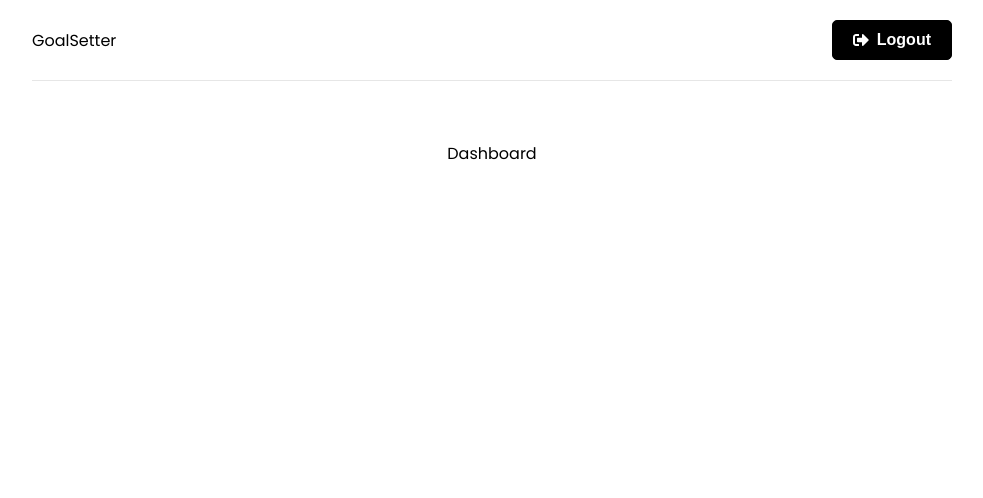
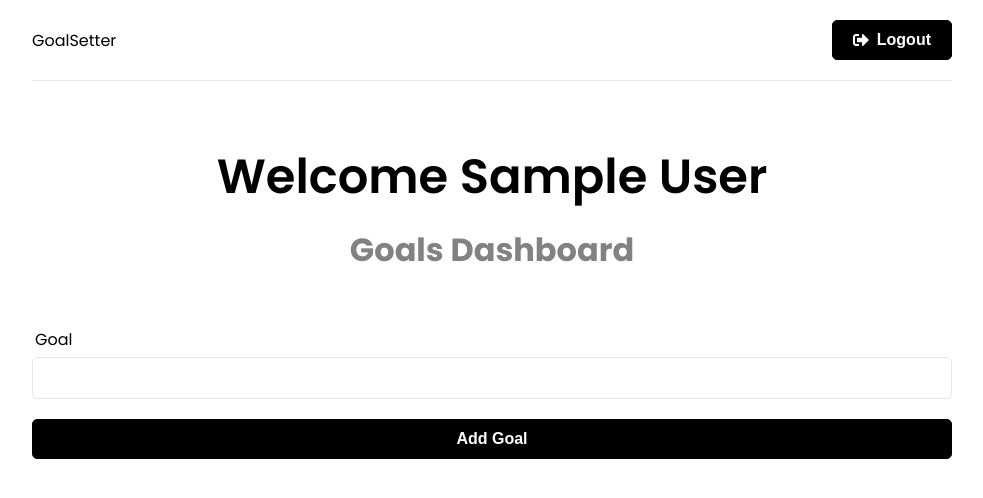
Before and after one commit to PedroFR91/mern-tutorial, a React (Create React App) app in the folder frontend/: page / in a window 1280 px wide. Shown: the top 498 px of the page, without its empty margins (148-1131 px from the left). Built offline with nearby package versions, Linux system fonts and the light colour scheme; sample sign-in values are in the browser's storage.

Commit message:
Dashboard and GoalForm

```diff
--- /dev/null
+++ b/frontend/src/components/GoalForm.jsx
@@ -0,0 +1,38 @@
+import { useState } from 'react';
+import { useDispatch } from 'react-redux';
+import { createGoal } from '../features/goals/goalSlice';
+function GoalForm() {
+  const [text, setText] = useState('');
+
+  const dispatch = useDispatch();
+
+  const onSubmit = (e) => {
+    e.preventDefault();
+
+    dispatch(createGoal({ text }));
+    setText('');
+  };
+  return (
+    <section>
+      <form onSubmit={onSubmit}>
+        <div className='form-group'>
+          <label htmlFor='text'>Goal</label>
+          <input
+            type='text'
+            name='text'
+            id='text'
+            value={text}
+            onChange={(e) => setText(e.target.value)}
+          />
+        </div>
+        <div className='form-group'>
+          <button className='btn btn-block' type='submit'>
+            Add Goal
+          </button>
+        </div>
+      </form>
+    </section>
+  );
+}
+
+export default GoalForm;
--- a/frontend/src/pages/Dashboard.jsx
+++ b/frontend/src/pages/Dashboard.jsx
@@ -1,7 +1,7 @@
 import { useEffect } from 'react';
 import { useNavigate } from 'react-router-dom';
 import { useSelector } from 'react-redux';
-
+import GoalForm from '../components/GoalForm';
 function Dashboard() {
   const navigate = useNavigate();
 
@@ -13,7 +13,16 @@
     }
   }, [user, navigate]);
 
-  return <div>Dashboard</div>;
+  return (
+    <>
+      <section className='heading'>
+        <h1>Welcome {user && user.name}</h1>
+        <p>Goals Dashboard</p>
+      </section>
+
+      <GoalForm />
+    </>
+  );
 }
 
 export default Dashboard;
```
